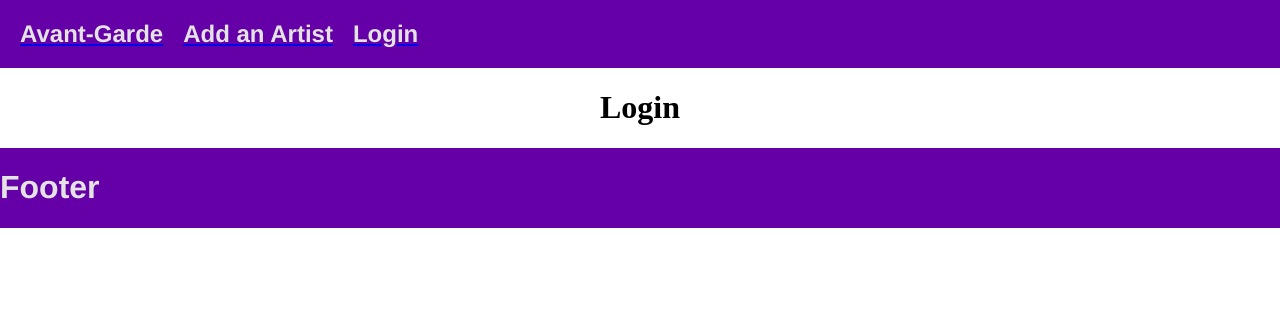
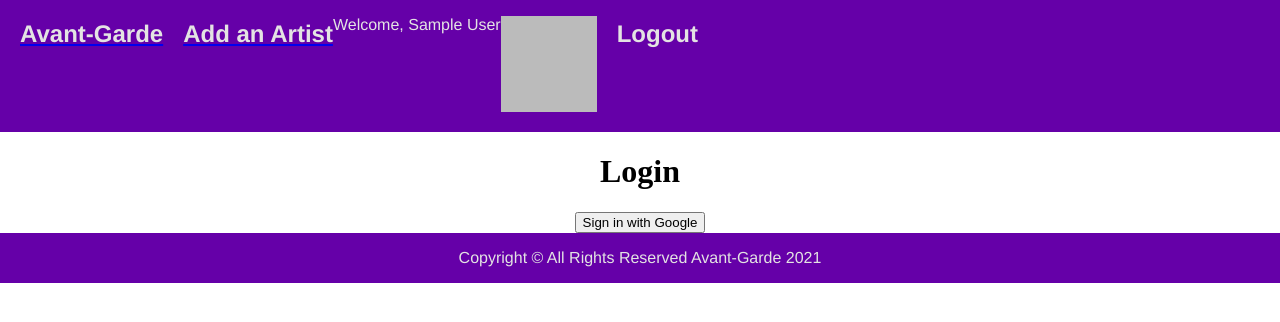
Before and after one commit to lloddy/avant-garde-front, a React (Create React App) app: page /login in a window 1280 px wide. Shown: the top 322 px of the page. Built offline with nearby package versions, Linux system fonts and the light colour scheme; no server answers; sample sign-in values are in the browser's storage.

Commit message:
WIP create page only shows when logged in

```diff
--- a/src/App.js
+++ b/src/App.js
@@ -12,10 +12,18 @@ import { auth } from './services/firebase';
 
 
 function App() {
+
+  const [ user, setUser ] = useState(null);
+
+  useEffect(() => {
+      const unsubscribe = auth.onAuthStateChanged(user => setUser(user));
+      return () => unsubscribe();
+  }, []);
+
   return (
     <div className="App">
-      <Nav />
-      <Main />
+      <Nav user={user} />
+      <Main user={user} />
       <Footer />
     </div>
   );
--- a/src/components/Footer.jsx
+++ b/src/components/Footer.jsx
@@ -1,7 +1,7 @@
 const Footer = (props) => {
     return (
         <footer className="footer">
-            <h1>Footer</h1>
+            <p>Copyright &copy; All Rights Reserved Avant-Garde 2021</p>
         </footer>
     );
 };
--- a/src/components/Main.jsx
+++ b/src/components/Main.jsx
@@ -4,8 +4,25 @@ import Index from "../pages/Index"
 import Show from "../pages/Show"
 import Create from "../pages/Create"
 import Login from "../pages/Login"
+import { auth } from "../services/firebase";
 
 const Main = (props) => {
+
+    const [ user, setUser ] = useState(null);
+
+    useEffect(() => {
+        const unsubscribe = auth.onAuthStateChanged(user => setUser(user));
+        return () => unsubscribe();
+    }, []);
+
+    // const ProtectedRoute = ({}) => {
+    //     if(props.user) {
+    //       return  props.component
+    //     } else {
+    //       return <Redirect to="/login" />
+    //     }
+    //   }
+
     const [ artists, setArtists ] = useState([])
 
     const URL = 'http://localhost:3001/artists/'
@@ -66,9 +83,10 @@ const Main = (props) => {
                     )}
                 />
                 <Route
-                    path="/create"
-                    >
-                    <Create createArtists={createArtists}/>
+                    path="/create" render={() => (
+                        user ? <Create createArtists={createArtists}/> : <Redirect to="/login" />
+
+                    )}>
                 </Route>
                 <Route path="/login">
                     <Login />
--- a/src/components/Nav.jsx
+++ b/src/components/Nav.jsx
@@ -1,17 +1,41 @@
-import { Link } from 'react-router-dom'
+import { Link, Redirect } from 'react-router-dom'
+import { logOut } from '../services/firebase'
+import { useState, useEffect } from 'react';
+import { auth } from '../services/firebase';
 
 const Nav = (props) => {
+
+    const [ user, setUser ] = useState(null);
+
+    useEffect(() => {
+        const unsubscribe = auth.onAuthStateChanged(user => setUser(user));
+        return () => unsubscribe();
+    }, []);
+
+
     return (
         <nav className="nav">
             <Link to="/">
                 <h1>Avant-Garde</h1>
             </Link>
-            <Link to="/create">
+            <Link to="/create" >
                 <h1 id="addArtist">Add an Artist</h1>
             </Link>
-            <Link to="/login">
-                <h1>Login</h1>
-            </Link>
+            {
+                props.user ?
+                <>
+                    <p>Welcome, {props.user.displayName}</p>
+                    <p>
+                        <img src={props.user.photoURL}
+                        alt={props.user.displayName} />
+                    </p>
+                    <h1 onClick={logOut}>Logout</h1>
+                </>
+                :
+                <Link to="/login">
+                    <h1>Login</h1>
+                </Link>
+            }
         </nav>
     )
 }
--- a/src/pages/Login.jsx
+++ b/src/pages/Login.jsx
@@ -1,9 +1,10 @@
+import { signIn } from '../services/firebase';
 
-
-const Login = props => {
+const Login = (props) => {
     return (
         <main>
             <h1>Login</h1>
+            <button onClick={signIn}>Sign in with Google</button>
         </main>
     );
 };
--- a/src/pages/Show.jsx
+++ b/src/pages/Show.jsx
@@ -1,7 +1,15 @@
-import { useState } from "react";
+import { useState, useEffect } from "react";
 import backgroundImageShow from '../assets/image11.jpeg'
+import { auth } from '../services/firebase';
 
 const Show = (props) => {
+
+    const [ user, setUser ] = useState(null);
+
+    useEffect(() => {
+        const unsubscribe = auth.onAuthStateChanged(user => setUser(user));
+        return () => unsubscribe();
+    }, []);
 
     const id = props.match.params.id;
     const artists = props.artists;
@@ -58,6 +66,7 @@ const Show = (props) => {
                 <h3 id="artistGridColumn" className="showArtistInfo">Movement/Era: {artist.era}</h3>
                 <p id="artistGridColumn" className="showArtistInfo">{artist.bio}</p>
             </div>
+
             <form onSubmit={handleSubmit}>
                 <div id="editForm">
                     <h2 className="showArtistInfo">EDIT THIS ARTIST</h2>
--- a/src/styles.scss
+++ b/src/styles.scss
@@ -207,4 +207,5 @@ body {
   font-family: $mainFont;
   display: flex;
   text-decoration: none;
+  justify-content: center;
 }
```
